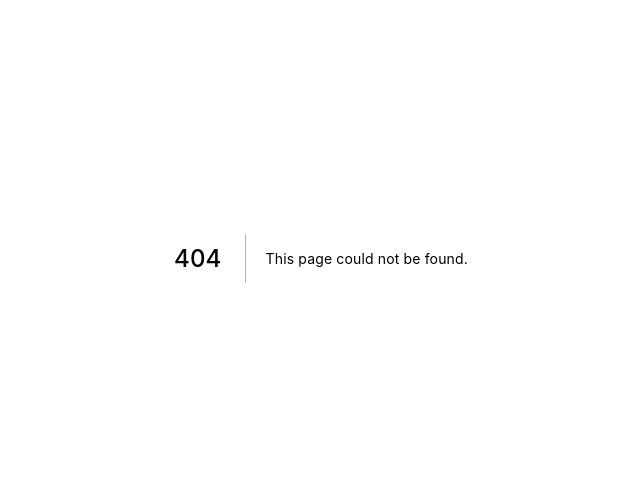
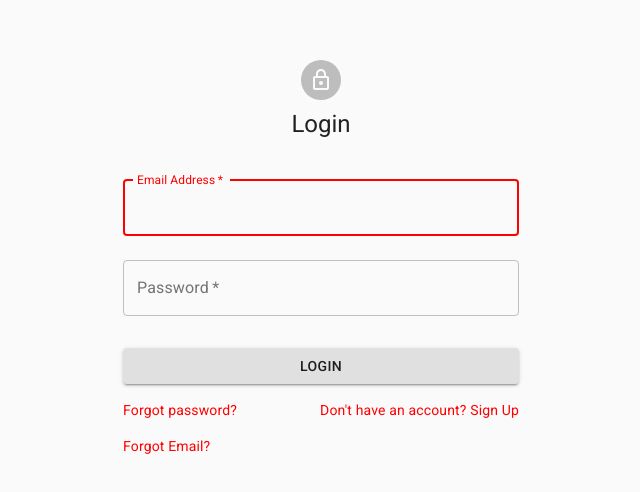
Before and after one commit to hkwon516/answerbook-frontend, a Next.js app in the folder apps/admin/: page /login in a window 1280 px wide. Before the commit this address had no page. Shown: the part 142-634 px from the top of the page, without its empty margins (319-959 px from the left). Built offline with nearby package versions, Linux system fonts and the light colour scheme.

Commit message:
admin - signup, login - fix validations-added UI for login

```diff
--- a/apps/admin/component/generic/InputComponent.js
+++ b/apps/admin/component/generic/InputComponent.js
@@ -1,8 +1,8 @@
 import { TextField } from "@material-ui/core";
 
 const InputComponent = ({ formik, ...props }) => {
+
   const hasError = formik.touched[props.name] && formik.errors[props.name] ? true : false;
-
   return (
     <TextField
       {...props}
--- a/apps/admin/pages/index.js
+++ b/apps/admin/pages/index.js
@@ -11,20 +11,18 @@ Parse.initialize("answerbookApi");
 Parse.serverURL = "http://localhost:9000/parse";
 
 export default function Home(props) {
+  const router = useRouter();
     return (
         <div className={styles.container}>
-            <Head>
-                <title>Answerbook Admin</title>
-                <link rel="icon" href="/favicon.ico" />
-                <link rel="stylesheet" href="https://fonts.googleapis.com/css?family=Roboto:300,400,500,700&display=swap" />
-                <link rel="stylesheet" href="https://fonts.googleapis.com/icon?family=Material+Icons" />
-            </Head>
 
             <main className={styles.main}>
                 <h1 className={styles.title}>{props.t("welcomeToAnswerbook")}</h1>
                 <Button color="primary">{props.t("hello")}</Button>
                 <Button color="primary" onClick={() => router.push("/signup")}>
                     Sign Up
+                </Button>
+                <Button color="primary" onClick={() => router.push("/login")}>
+                    Login
                 </Button>
                 <Link href="/" locale="ko">
                     <a>Translate to Korea</a>
--- /dev/null
+++ b/apps/admin/pages/login.js
@@ -0,0 +1,130 @@
+import React from "react";
+import { LockOutlined } from "@material-ui/icons";
+import {
+  Typography,
+  Avatar,
+  Button,
+  Link,
+  Grid,
+  makeStyles,
+  Container,
+  Box,
+} from "@material-ui/core";
+import InputComponent from "../component/generic/InputComponent";
+import { useFormik } from "formik";
+import * as yup from "yup";
+
+const useStyles = makeStyles((theme) => ({
+  wrapper: {
+    height: "100vh",
+  },
+}));
+
+export default function Login() {
+  const formik = useFormik({
+    initialValues: {
+      email: "",
+      password: "",
+    },
+    validationSchema: yup.object().shape({
+      email: yup.string().required().email("Enter a valid email"),
+      password: yup.string().required(),
+    }),
+    onSubmit: (values) => {
+      alert(JSON.stringify(values, null, 2));
+    },
+  });
+
+  const classes = useStyles();
+
+  return (
+    <Container component="main" maxWidth="xs">
+      <Grid container alignItems="center" className={classes.wrapper}>
+        <Grid item>
+          <form noValidate onSubmit={formik.handleSubmit}>
+            <Grid container justify={"center"}>
+              <Grid item xs={12}>
+                <Box mb={3}>
+                  <Grid container direction="column" alignItems="center">
+                    <Grid item>
+                      <Box mb={1}>
+                        <Avatar>
+                          <LockOutlined />
+                        </Avatar>
+                      </Box>
+                    </Grid>
+                    <Grid item>
+                      <Typography component="h1" variant="h5">
+                        Login
+                      </Typography>
+                    </Grid>
+                  </Grid>
+                </Box>
+              </Grid>
+
+              <Grid item xs={12}>
+                <InputComponent
+                  variant="outlined"
+                  margin="normal"
+                  required
+                  fullWidth
+                  id="email"
+                  label="Email Address"
+                  name="email"
+                  autoComplete="email"
+                  autoFocus
+                  formik={formik}
+                />
+              </Grid>
+
+              <Grid item xs={12}>
+                <InputComponent
+                  variant="outlined"
+                  margin="normal"
+                  required
+                  fullWidth
+                  name="password"
+                  label="Password"
+                  type="password"
+                  id="password"
+                  autoComplete="current-password"
+                  formik={formik}
+                />
+              </Grid>
+
+              <Grid item xs={12}>
+                <Box mt={3}>
+                  <Button type="submit" fullWidth variant="contained">
+                    Login
+                  </Button>
+                </Box>
+              </Grid>
+
+              <Grid item xs>
+                <Box mt={2}>
+                  <Link href="#" variant="body2">
+                    Forgot password?
+                  </Link>
+                </Box>
+
+                <Box mt={2}>
+                  <Link href="#" variant="body2">
+                    Forgot Email?
+                  </Link>
+                </Box>
+
+              </Grid>
+              <Grid item>
+                <Box mt={2}>
+                  <Link href="/signup" variant="body2">
+                    {"Don't have an account? Sign Up"}
+                  </Link>
+                </Box>
+              </Grid>
+            </Grid>
+          </form>
+        </Grid>
+      </Grid>
+    </Container>
+  );
+}
```
Also changed, not shown: apps/admin/pages/signup.js (+10 -31 lines).
